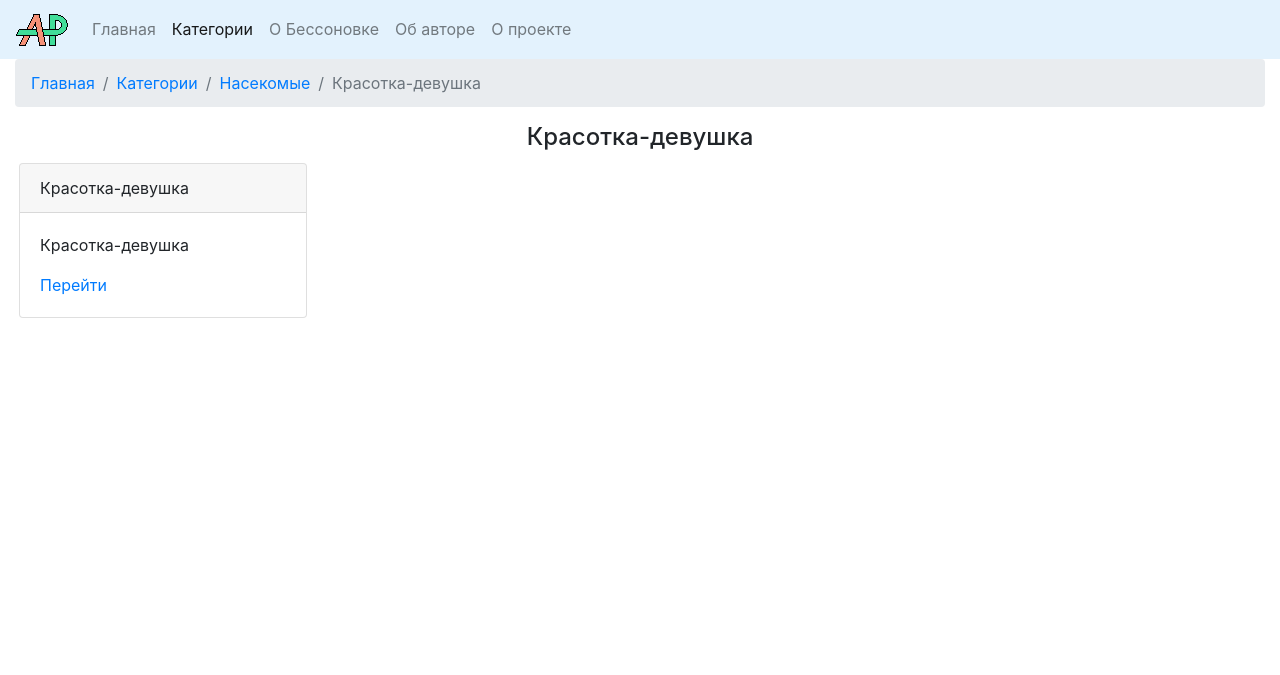
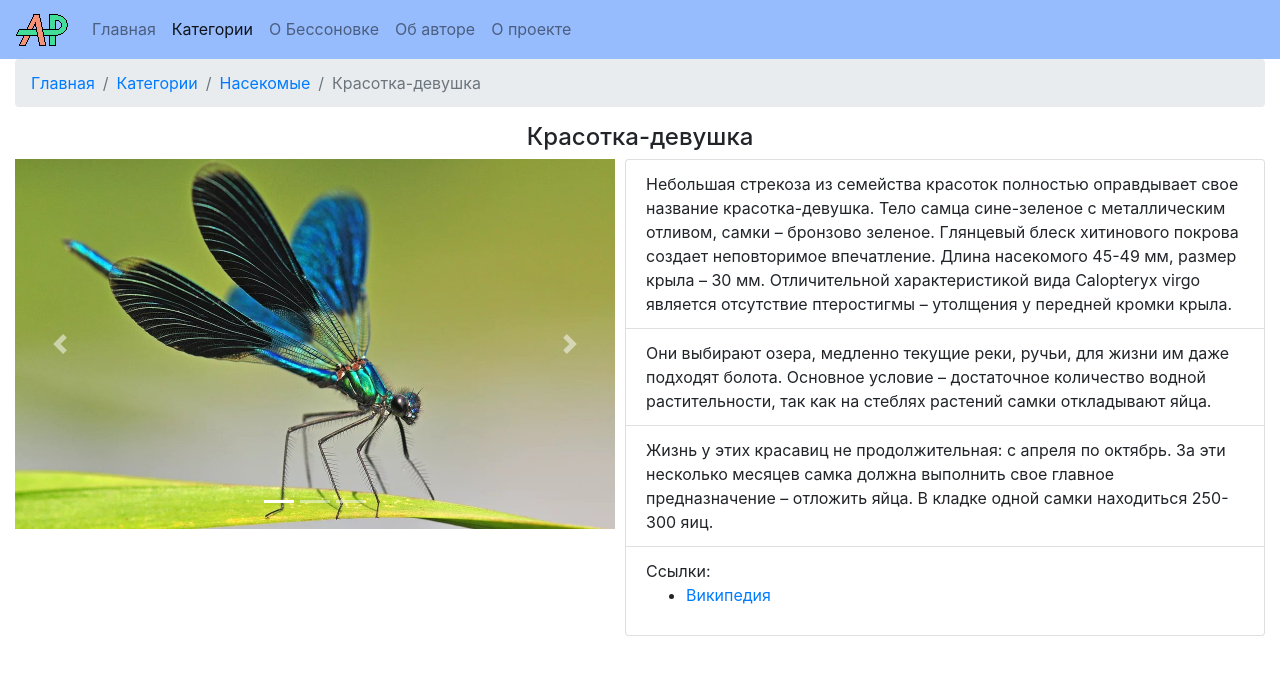
Before and after one commit to ser2ver/NataliProject, a PHP site: page /nasekomye/krasotka-devushka.php in a window 1280 px wide. Shown: the top 675 px of the page. Run offline with PHP 8.4, Linux system fonts and the light colour scheme.

Commit message:
оформление страницы вида

```diff
--- a/lib.php
+++ b/lib.php
@@ -25,7 +25,7 @@ function showHeader($path, $title, $section)
     <script src="{$path}js/bootstrap.min.js"></script>
 </head>
 <body>
-    <header class="navbar navbar-expand-sm navbar-light sticky-top" style="background-color: #e3f2fd;">
+    <header class="navbar navbar-expand-sm navbar-light sticky-top" style="background-color: #96bcfe;">
         <a href="{$path}index.php" class="navbar-brand">
             <img src="{$path}img/logo.png" alt="Animals & Plants">
         </a>
--- a/nasekomye/krasotka-devushka.php
+++ b/nasekomye/krasotka-devushka.php
@@ -14,11 +14,42 @@ echo showHeader($path, 'Проект - Категории - Насекомые -
     </nav>
     <h4 class="text-center">Красотка-девушка</h4>
 
-    <div class="card float-left m-sm-1" style="width: 18rem;">
-        <div class="card-header">Красотка-девушка</div>
-        <div class="card-body">
-            <p class="card-text">Красотка-девушка</p>
-            <a href="<?= $path ?>nasekomye/krasotka-devushka.php" class="card-link stretched-link">Перейти</a>
+    <div id="gallery" class="carousel slide float-left" data-ride="carousel" style="width: 600px; margin-right: 10px;">
+        <ol class="carousel-indicators">
+            <li data-target="#gallery" data-slide-to="0" class="active">1</li>
+            <li data-target="#gallery" data-slide-to="1">2</li>
+            <li data-target="#gallery" data-slide-to="2">3</li>
+        </ol>
+        <div class="carousel-inner">
+            <div class="carousel-item active">
+                <img src="img/krasotka-devushka1.jpg" class="d-block w-100" alt="1">
+            </div>
+            <div class="carousel-item">
+                <img src="img/krasotka-devushka2.jpg" class="d-block w-100" alt="2">
+            </div>
+            <div class="carousel-item">
+                <img src="img/krasotka-devushka3.jpg" class="d-block w-100" alt="3">
+            </div>
+        </div>
+        <a class="carousel-control-prev" href="#gallery" role="button" data-slide="prev">
+            <span class="carousel-control-prev-icon" aria-hidden="true"></span>
+            <span class="sr-only">Previous</span>
+        </a>
+        <a class="carousel-control-next" href="#gallery" role="button" data-slide="next">
+            <span class="carousel-control-next-icon" aria-hidden="true"></span>
+            <span class="sr-only">Next</span>
+        </a>
+    </div>
+
+    <div class="list-group">
+        <div class="list-group-item">Небольшая стрекоза из семейства красоток полностью оправдывает свое название красотка-девушка. Тело самца сине-зеленое с металлическим отливом, самки – бронзово зеленое. Глянцевый блеск хитинового покрова создает неповторимое впечатление. Длина насекомого 45-49 мм, размер крыла – 30 мм. Отличительной характеристикой вида Calopteryx virgo является отсутствие птеростигмы – утолщения у передней кромки крыла.</div>
+        <div class="list-group-item">Они выбирают озера, медленно текущие реки, ручьи, для жизни им даже подходят болота. Основное условие – достаточное количество водной растительности, так как на стеблях растений самки откладывают яйца.</div>
+        <div class="list-group-item">Жизнь у этих красавиц не продолжительная: с апреля по октябрь. За эти несколько месяцев самка должна выполнить свое главное предназначение – отложить яйца. В кладке одной самки находиться 250-300 яиц.</div>
+        <div class="list-group-item">
+            Ссылки:
+            <ul>
+                <li><a href="https://ru.wikipedia.org/wiki/%D0%9A%D1%80%D0%B0%D1%81%D0%BE%D1%82%D0%BA%D0%B0-%D0%B4%D0%B5%D0%B2%D1%83%D1%88%D0%BA%D0%B0" target="_blank">Википедия</a></li>
+            </ul>
         </div>
     </div>
 </div>
```
Also changed, not shown: nasekomye/img/krasotka-devushka1.jpg (added), nasekomye/img/krasotka-devushka2.jpg (added), nasekomye/img/krasotka-devushka3.jpg (added).
